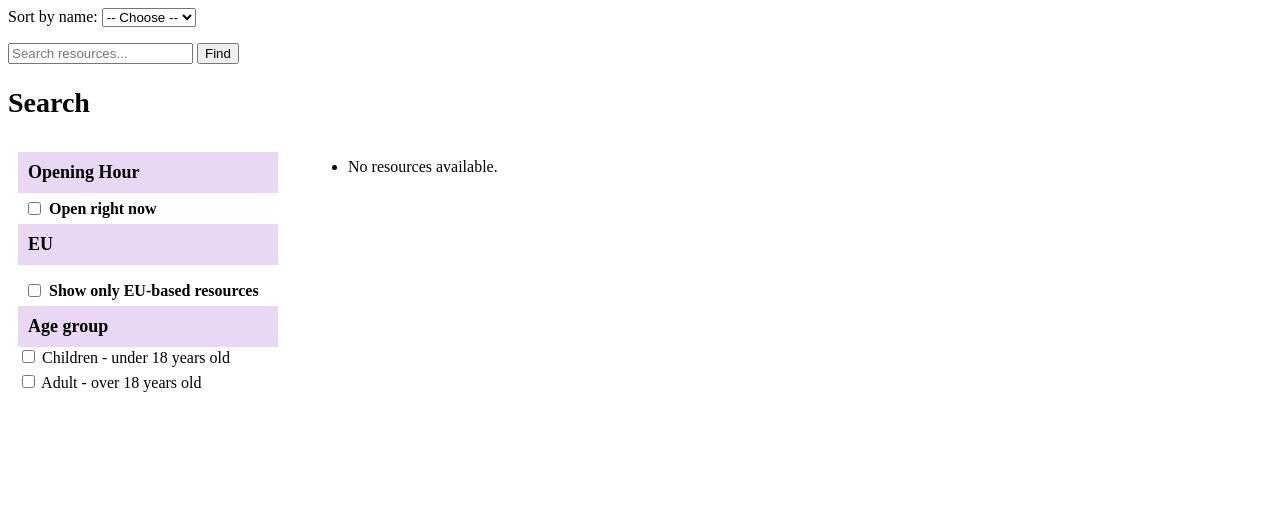
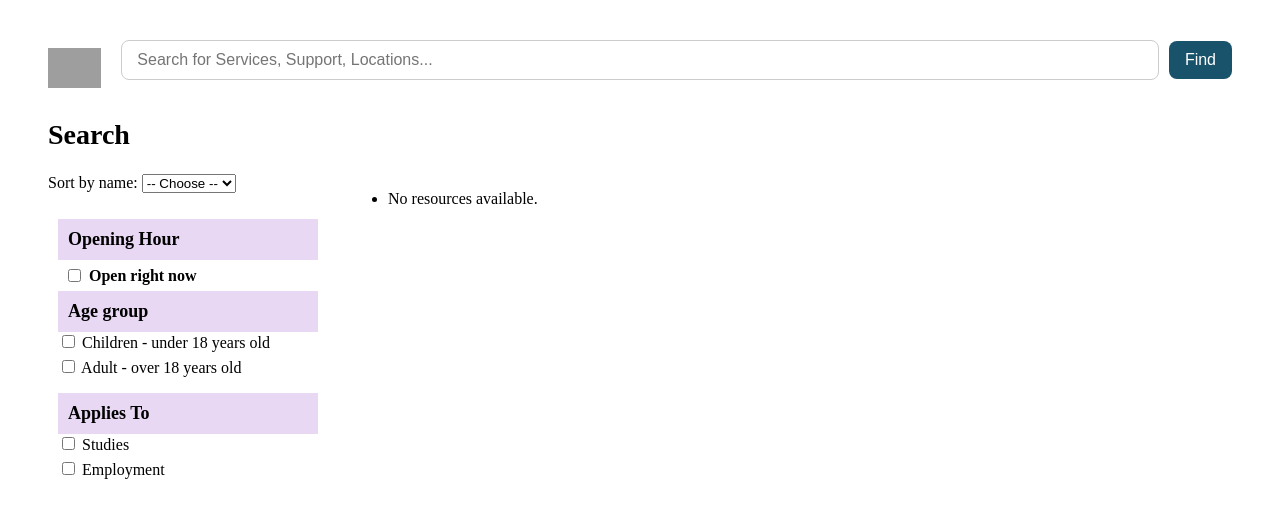
Before and after one commit to noQ-sweden/noq_backend_python, a Django app: page /resources/ in a window 1280 px wide. Shown: the top 518 px of the page. Run offline with Django 4.2, Linux system fonts and the light colour scheme; data that the repository does not hold is empty; grey boxes are pictures that could not be loaded.

Commit message:
studies and employment added

```diff
--- a/noq_django/backend/templates/resource_list.html
+++ b/noq_django/backend/templates/resource_list.html
@@ -1,9 +1,45 @@
-<!-- <form method="get" id="open-now-form">
-    <label>
-        <input type="checkbox" name="open_now" {% if request.GET.open_now %}checked{% endif %} onchange="this.form.submit()">
-        <strong>Open right now</strong>
-    </label>
-</form> -->
+{% load static %}
+
+<div style="margin: 40px;">
+
+
+
+<!-- Header with logo and search bar -->
+<div style="display: flex; align-items: center; gap: 20px; margin-bottom: 20px;">
+    <img src="{% static 'images/noq_logo.png' %}" alt="noQ Logo" style="height: 40px;">
+    <form method="get" style="flex-grow: 1; display: flex; align-items: center;">
+        <input
+            type="text"
+            name="search"
+            placeholder="Search for Services, Support, Locations..."
+            value="{{ search }}"
+            style="flex-grow: 1; padding: 10px 15px; font-size: 16px; border: 1px solid #ccc; border-radius: 8px;"
+        >
+        <button type="submit" style="margin-left: 10px; padding: 10px 16px; font-size: 16px; background-color: #19536b; color: white; border: none; border-radius: 8px;">
+            Find
+        </button>
+
+        <!-- Preserve filters -->
+        {% if sort %}
+            <input type="hidden" name="sort" value="{{ sort }}">
+        {% endif %}
+        {% if open_now %}
+            <input type="hidden" name="open_now" value="{{ open_now }}">
+        {% endif %}
+
+        {% for tg in target_group_filter %}
+            <input type="hidden" name="target_group" value="{{ tg }}">
+        {% endfor %}
+    </form>
+</div>
+
+<h2 style="font-weight: bold; font-size: 28px;">Search</h2>
+
+<!-- Flex container for layout -->
+<div style="display: flex; justify-content: space-between; align-items: flex-start; gap: 40px;">
+
+    <!-- Right Column: Filters -->
+    <div style="min-width: 280px;">
 <form method="get" class="sort-form">
     <label for="sort">Sort by name:</label>
     <select name="sort" id="sort" onchange="this.form.submit()">
@@ -23,41 +59,17 @@
         <input type="hidden" name="target_group" value="{{ tg }}">
     {% endfor %}
 </form>
-
-  <form method="get">
-    <input type="text" name="search" placeholder="Search resources..." value="{{ search }}">
-    <button type="submit">Find</button>
-
-<h2 style="font-weight: bold; font-size: 28px;">Search</h2>
-
-<!-- Flex container for layout -->
-<div style="display: flex; justify-content: space-between; align-items: flex-start; gap: 40px;">
-
-    <!-- Right Column: Filters -->
-    <div style="min-width: 280px;">
-
         <!-- Opening Hours Filter -->
-
-
-
-
         <div style="padding: 10px;">
             <form method="get" id="open-now-form">
                 <div style="background-color: #e9d8f4; padding: 10px;">
                     <span style="font-weight: bold; font-size: 18px;">Opening Hour</span>
                 </div>
-                    <label style="display: flex; align-items: center; gap: 5px; font-weight: bold; font-size: 16px;  padding: 6px; width: fit-content;">
+                <label style="display: flex; align-items: center; gap: 5px; font-weight: bold; font-size: 16px; padding: 6px; width: fit-content;">
                     <input type="checkbox" name="open_now" {% if request.GET.open_now %}checked{% endif %} onchange="this.form.submit()">
                     Open right now
                 </label>
-                    <div style="background-color: #e9d8f4; padding: 10px;">
-                <span style="font-weight: bold; font-size: 18px;">EU</span>
-            </div>
 
-                    <label style="display: flex; align-items: center; gap: 5px; font-weight: bold; font-size: 16px;  padding: 6px; width: fit-content; margin-top: 10px;">
-                        <input type="checkbox" name="eu_citizen" {% if eu_citizen %}checked{% endif %} onchange="this.form.submit()">
-                         Show only EU-based resources
-                    </label>
                 <div style="background-color: #e9d8f4; padding: 10px;">
                     <span style="font-weight: bold; font-size: 18px;">Age group</span>
                 </div>
@@ -73,34 +85,42 @@
                         onchange="this.form.submit()">
                     Adult - over 18 years old
                 </label>
-
             </form>
-
+            <form method="get" id="applies-to-form">
+                <div style="background-color: #e9d8f4; padding: 10px;">
+                    <span style="font-weight: bold; font-size: 18px;">Applies To</span>
                 </div>
-
-
-        <!-- Age Group Filter -->
-        <!-- <div style="border: 1px solid #ccc; margin-bottom: 20px;">
-            <div style="background-color: #e9d8f4; padding: 10px;">
-                <span style="font-weight: bold; font-size: 18px;">Age group</span>
-            </div>
-            <div style="padding: 10px;">
-                <form method="get" id="age-group-form">
                 <label style="display: block; margin-bottom: 5px;">
-                        <input type="checkbox" name="target_group" value="Children - under 18 years old"
-                            {% if 'Children - under 18 years old' in target_group_filter %}checked{% endif %}
+                    <input type="checkbox" name="applies_to" value="studies"
+                        {% if 'studies' in applies_to_filter %}checked{% endif %}
                         onchange="this.form.submit()">
-                        Children - under 18 years old
+                    Studies
                 </label>
                 <label style="display: block;">
-                        <input type="checkbox" name="target_group" value="Adults 25+"
-                            {% if 'Adults 25+' in target_group_filter %}checked{% endif %}
+                    <input type="checkbox" name="applies_to" value="employment"
+                        {% if 'employment' in applies_to_filter %}checked{% endif %}
                         onchange="this.form.submit()">
-                        Adult - over 18 years old
+                    Employment
                 </label>
+
+                <!-- Preserve filters -->
+                {% if search %}
+                    <input type="hidden" name="search" value="{{ search }}">
+                {% endif %}
+                {% if sort %}
+                    <input type="hidden" name="sort" value="{{ sort }}">
+                {% endif %}
+                {% if open_now %}
+                    <input type="hidden" name="open_now" value="{{ open_now }}">
+                {% endif %}
+                {% if eu_citizen %}
+                    <input type="hidden" name="eu_citizen" value="{{ eu_citizen }}">
+                {% endif %}
+                {% for tg in target_group_filter %}
+                    <input type="hidden" name="target_group" value="{{ tg }}">
+                {% endfor %}
             </form>
         </div>
-        </div> -->
 
     </div>
 
@@ -126,3 +146,4 @@
     </div>
 
 </div>
+</div>
--- a/noq_django/backend/views.py
+++ b/noq_django/backend/views.py
@@ -15,6 +15,8 @@ from urllib.parse import urlencode
 from django.utils import timezone
 from django.contrib.auth.decorators import login_required
 from .models import Resource
+from django.db.models import Q
+
 
 
 
@@ -385,38 +387,62 @@ EU_COUNTRIES = [
     "Sweden", "Germany", "France", "Spain", "Italy", "Finland", "Denmark", "Poland",
     "Austria", "Netherlands", "Belgium", "Ireland", "Portugal", "Czech", "Greece",
     "Slovakia", "Slovenia", "Lithuania", "Latvia", "Estonia", "Hungary", "Croatia",
-    "Luxembourg", "Bulgaria", "Romania", "Cyprus", "Malta","Browntown"
+    "Luxembourg", "Bulgaria", "Romania", "Cyprus", "Malta", "Browntown"
 ]
+
 def resource_list(request):
+    search_query = request.GET.get("search", "")
+    sort = request.GET.get("sort", "")
+    open_now = request.GET.get("open_now")
+    eu_citizen = request.GET.get("eu_citizen")
+    target_group_filter = request.GET.getlist("target_group")
+    applies_to_filter = request.GET.getlist("applies_to")
+
+
     resources = Resource.objects.all()
 
-    if request.GET.get('open_now'):
-        # Filter resources that are currently open
-        resources = [r for r in resources if r.is_open_now()]
+    if search_query:
+        resources = resources.filter(
+            Q(name__icontains=search_query)
+            | Q(address__icontains=search_query)
+            | Q(email__icontains=search_query)
+            | Q(target_group__icontains=search_query)
+            | Q(other__icontains=search_query)
+            | Q(applies_to__icontains=search_query)
+        )
 
-    if request.GET.get('eu_citizen'):
+    if eu_citizen:
         resources = [
             r for r in resources
             if any(country.lower() in r.address.lower() for country in EU_COUNTRIES)
         ]
 
-    age_filter = request.GET.getlist('target_group')
-    if age_filter:
-        resources = [r for r in resources if r.target_group in age_filter]
-    # Sorting functionality in alphabetical order
-        # Sorting (alphabetical only)
-    sort_key = request.GET.get('sort')
-    if sort_key in ['name', '-name']:
-        if isinstance(resources, list):
-            reverse = sort_key.startswith('-')
-            resources.sort(key=lambda r: getattr(r, 'name').lower(), reverse=reverse)
-        else:
-            resources = resources.order_by(sort_key)
+    if applies_to_filter:
+        resources = [
+            r for r in resources
+            if any(tag in r.applies_to for tag in applies_to_filter)
+        ]
 
-    return render(request, 'resource_list.html', {
-        'resources': resources,
-        'open_now': request.GET.get('open_now'),
-        'eu_citizen': request.GET.get('eu_citizen'),
-        'target_group_filter': age_filter,  # 👈 This line is important!
-        'sort': sort_key,
-    })
+    if open_now:
+        resources = [r for r in resources if r.is_open_now()]
+
+    if target_group_filter:
+        resources = [r for r in resources if r.target_group in target_group_filter]
+
+    if sort in ['name', '-name']:
+        reverse = sort.startswith('-')
+        resources = sorted(resources, key=lambda r: getattr(r, 'name').lower(), reverse=reverse)
+
+    context = {
+        "resources": resources,
+        "search": search_query,
+        "sort": sort,
+        "open_now": open_now,
+        "eu_citizen": eu_citizen,
+        "target_group_filter": target_group_filter,
+        "applies_to_filter": applies_to_filter,
+
+
+    }
+
+    return render(request, "resource_list.html", context)
```
Lines whose indentation alone changed are shown as unchanged.
